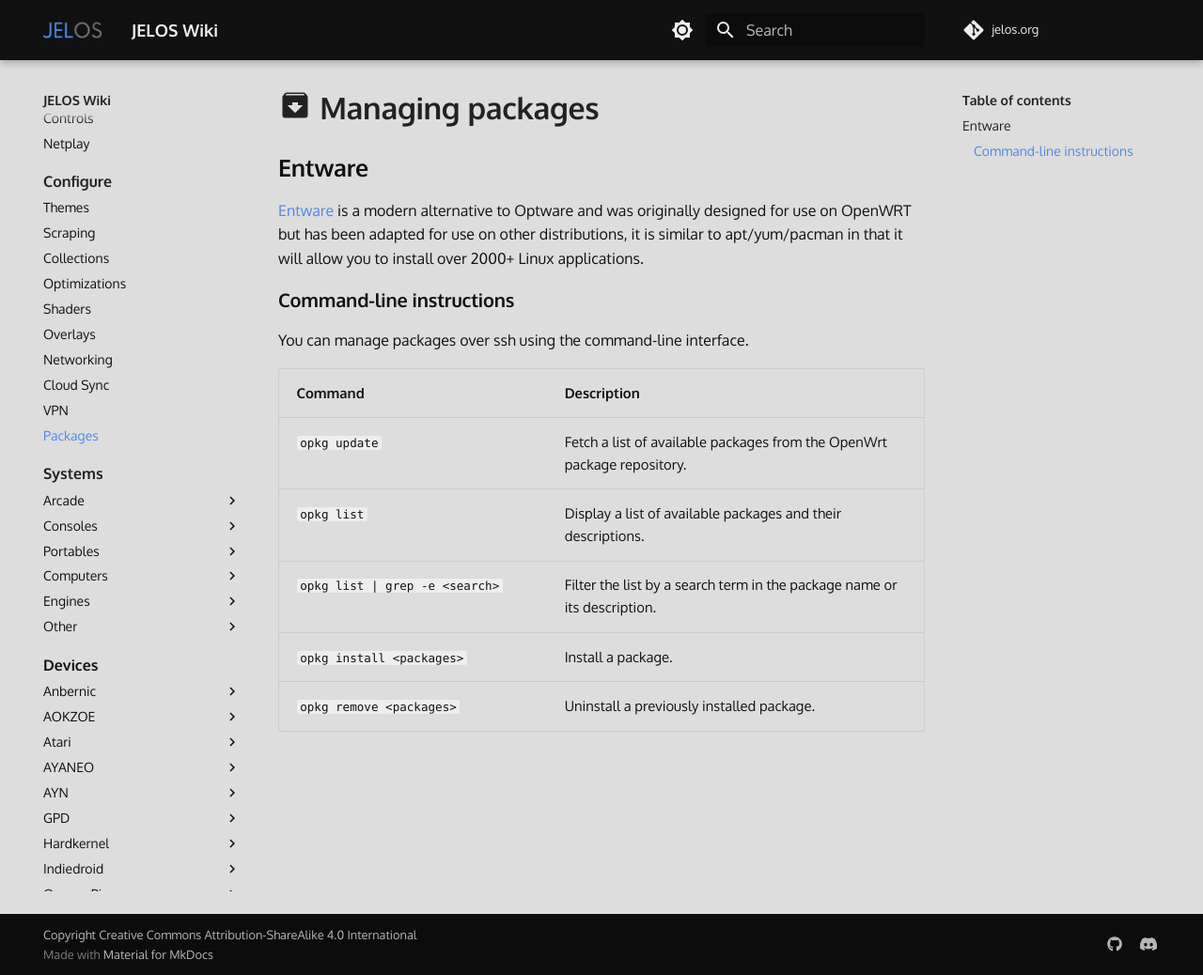
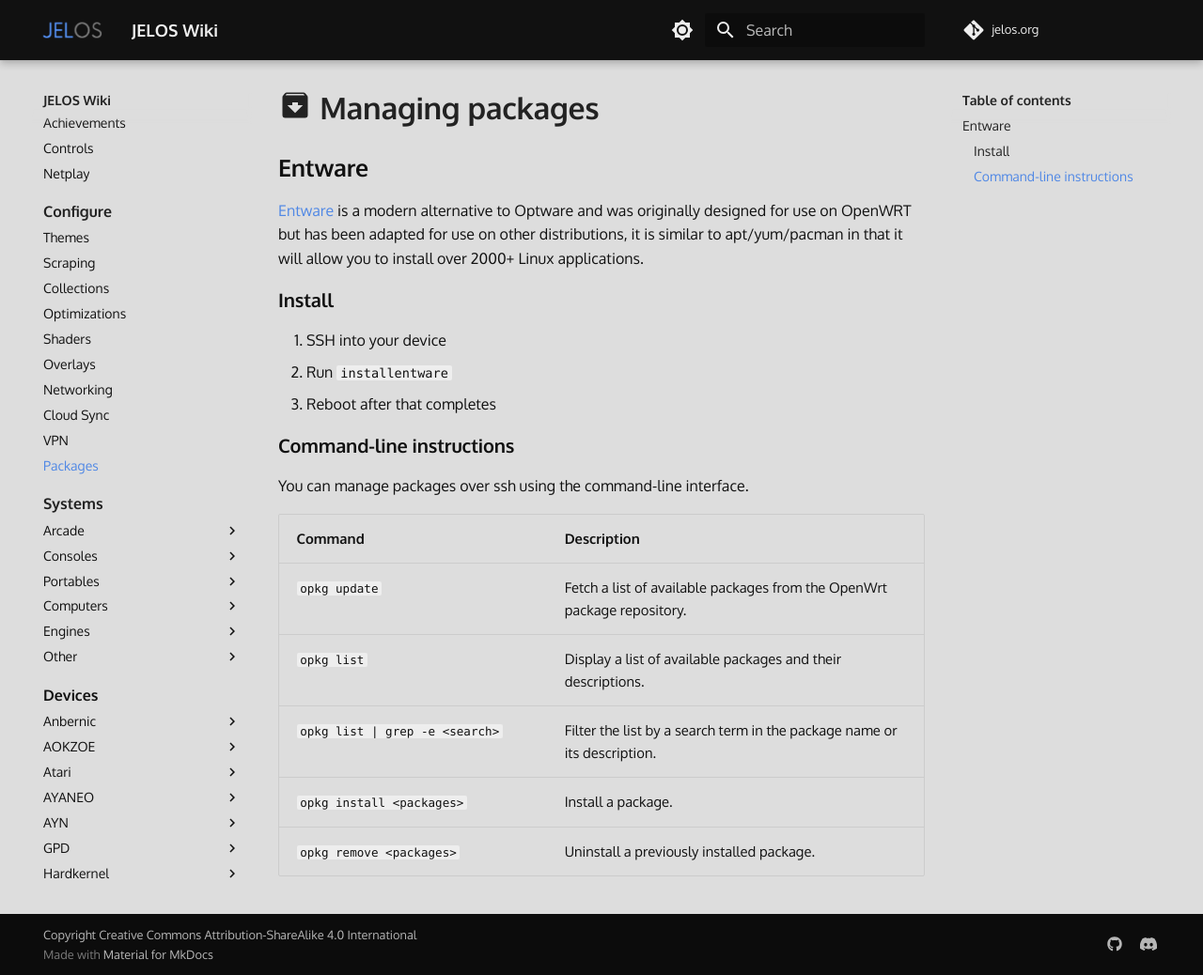
Before and after one commit to wbrawner/jelos.org, an MkDocs documentation site: the page built from docs/configure/packages.md, in a window 1280 px wide and 1038 px high. Shown: the whole window at 94% size. Built offline with MkDocs 1.6.1 and Material for MkDocs 9.7.7, drawn with Linux system fonts in a browser that asks for light colours; some web fonts are replaced; comment, search, counter and statistics services are not loaded.

Commit message:
Update packages.md

```diff
--- a/docs/configure/packages.md
+++ b/docs/configure/packages.md
@@ -3,6 +3,12 @@
 ## Entware
 
 [Entware](https://github.com/Entware/Entware/wiki) is a modern alternative to Optware and was originally designed for use on OpenWRT but has been adapted for use on other distributions, it is similar to apt/yum/pacman in that it will allow you to install over 2000+ Linux applications.
+
+### Install
+
+1. SSH into your device
+2. Run `installentware`
+3. Reboot after that completes
 
 ### Command-line instructions
 
```
